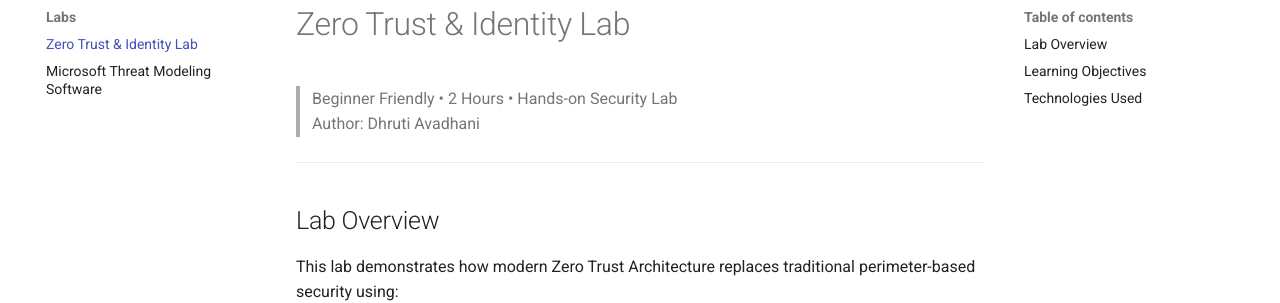
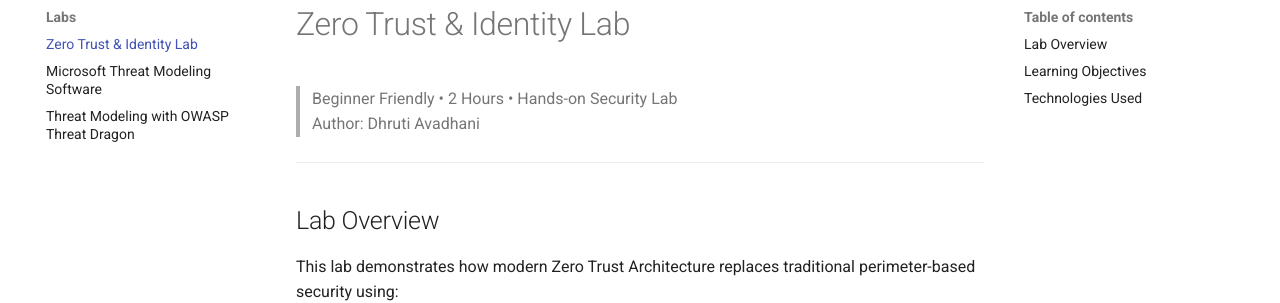
Before and after one commit to Generative-AI-Cybersecurity/Generative-AI-Cyber-Security-IITK, an MkDocs documentation site: the page built from docs/test-lab/index.md, in a window 1280 px wide. Shown: the part 142-445 px from the top of the page. Built offline with MkDocs 1.6.1 and Material for MkDocs 9.7.7, drawn with Linux system fonts in a browser that asks for light colours.

Commit message:
task 1 version 2.0

```diff
--- a/mkdocs.yml
+++ b/mkdocs.yml
@@ -55,3 +55,4 @@ nav:
   - Labs:
       - Zero Trust & Identity Lab: test-lab/index.md
       - Microsoft Threat Modeling Software: microsoft-threat-model-software/index.md
+      - Threat Modeling with OWASP Threat Dragon: owasp-threat-dragon/index.md
```
